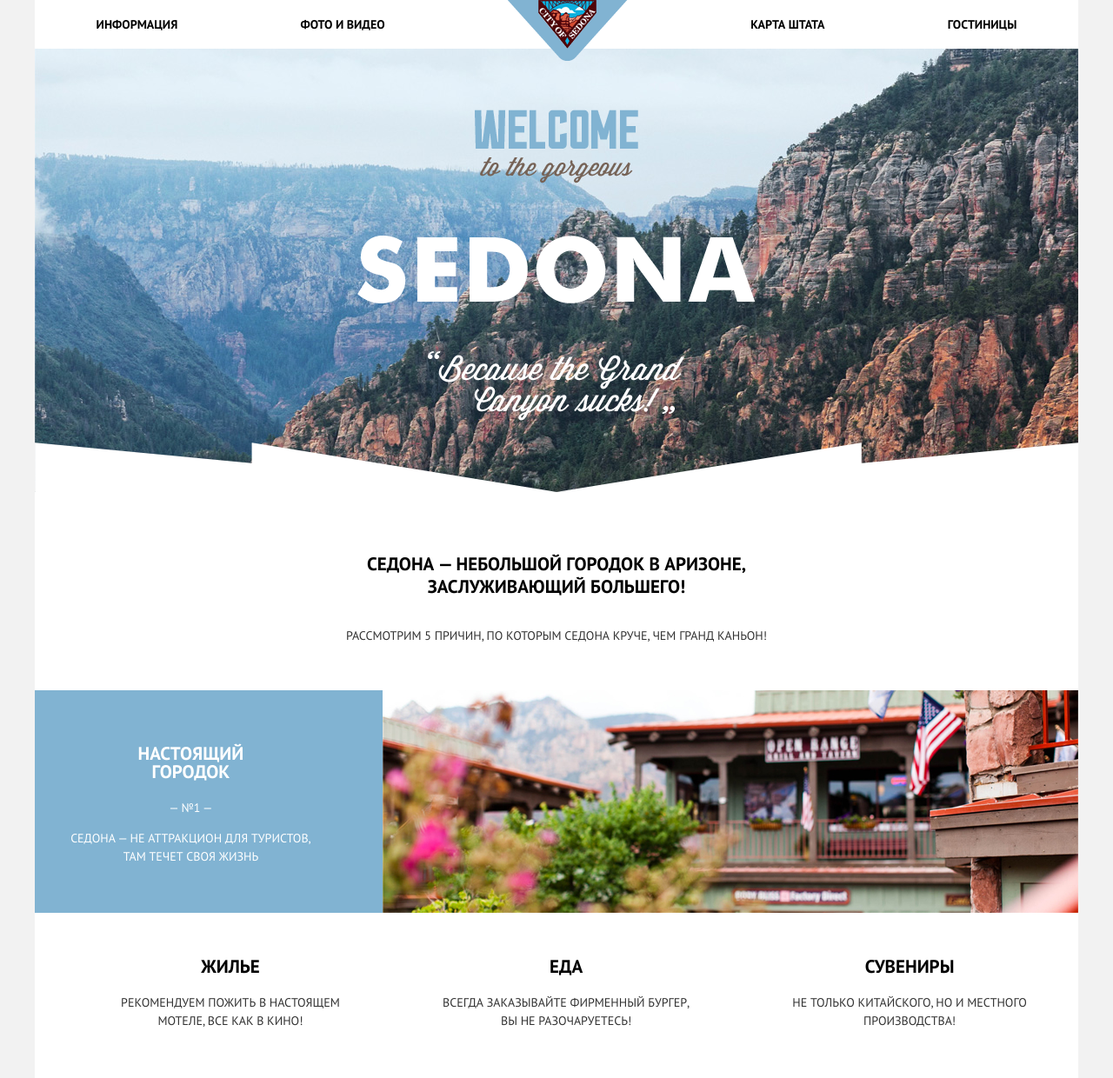
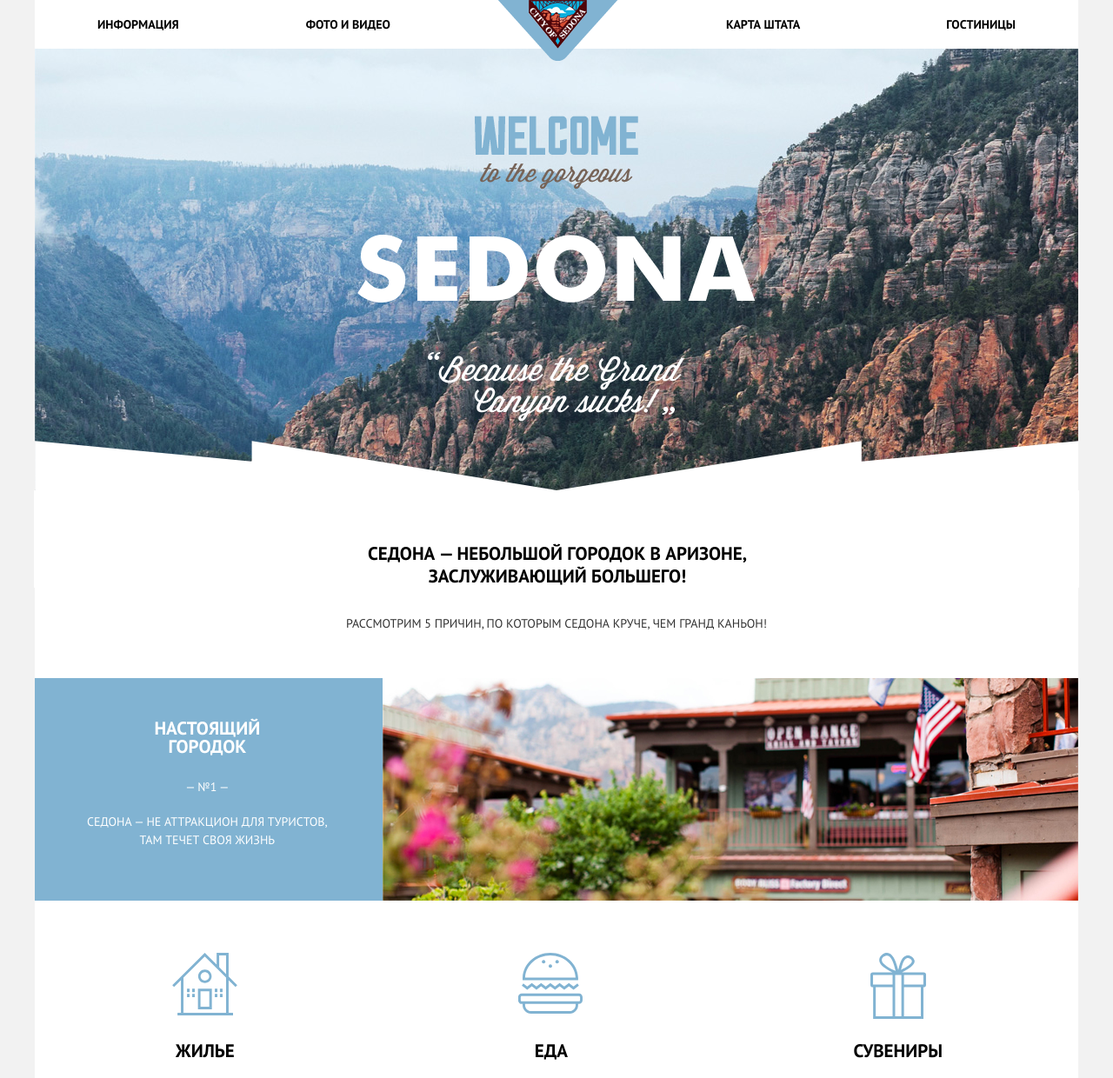
Before and after one commit to BulatNsbln/Sedona, a plain HTML site: page index.html in a window 1280 px wide. Shown: the top 1240 px of the page at 87% size. Drawn offline with Linux system fonts and the light colour scheme.

Commit message:
change style index.html

```diff
--- a/css/style.css
+++ b/css/style.css
@@ -151,6 +151,8 @@ a {
     line-height: 24px;
     font-weight: normal;
     color: #333333;
+    padding-top: 12px;
+    padding-left: 5px;
 }
 
 .search .button {
@@ -159,6 +161,10 @@ a {
     line-height: 26px;
 
     background-color: #766357;
+    display: inline-block;
+    margin-top: 30px;
+    padding: 30px 140px;
+
 }
 
 .search .button:hover {
@@ -375,7 +381,7 @@ fieldset {
 
     display: flex;
     flex-direction: row;
-    justify-content: space-around;
+
     align-items: center;
     background-color: #fff;
     height: 56px;
@@ -427,6 +433,7 @@ fieldset {
 
 .advantage {
     display: flex;
+    position: relative;
 }
 
 .advantage-1 img {
@@ -450,13 +457,12 @@ fieldset {
 
 .features-list {
     display: flex;
-    justify-content: space-around;
-
 }
 
 .main-header-logo {
     padding: 0;
     margin-top: 22px;
+    margin-left: 0px;
 }
 
 .images-intro {
@@ -466,7 +472,7 @@ fieldset {
 }
 
 .images-intro img:first-child {
-    margin-top: 70px;
+    margin-top: 77px;
 }
 
 .images-intro img:nth-child(2) {
@@ -474,20 +480,38 @@ fieldset {
 }
 
 .images-intro img:nth-child(3) {
-    margin-top: 60px;
+    margin-top: 52px;
 }
 
 .images-intro img:nth-child(4) {
-    margin-top: 55px;
+    margin-top: 57px;
 }
 
 .images-intro img:nth-child(5) {
-    margin-top: 25px;
+    margin-top: 22px;
 }
 
 .advantage div {
     text-align: center;
     margin: auto;
+}
+
+
+
+.advantage div p {
+    padding-top: 5px;
+}
+
+.advantage-1 div {
+    position: absolute;
+    top: 26px;
+    left: 60px;
+}
+
+.advantage-2 div {
+    position: absolute;
+    top: 25px;
+    right: 45px;
 }
 
 .advantages-list li {
@@ -496,14 +520,64 @@ fieldset {
 
 .feature-item {
     text-align: center;
+    margin-top: 30px;
+    margin-bottom: 32px;
 }
 
+.feature-item h3 {
+    padding: 0;
+    margin: 0;
+    margin-top: 30px;
+}
+
+.feature-item p {
+    padding: 0;
+    margin: 0;
+    margin-top: 24px;
+}
+
+.feature-item:nth-child(1) {
+    margin-left: 30px;
+}
+
+.feature-item:nth-child(2) {
+    margin-left: 130px;
+}
+
+.feature-item:nth-child(3) {
+    margin-left: 122px;
+}
+
+.feature-item:nth-child(3) h3{
+    margin-top: 26px;
+}
+
+.feature-item:nth-child(1) span {
+    background-image: url(../img/icon-1.svg);
+    background-repeat: no-repeat;
+}
+
+.feature-item:nth-child(2) span {
+    background-image: url(../img/icon-3.svg);
+    background-repeat: no-repeat;
+}
+
+.feature-item:nth-child(3) span {
+    background-image: url(../img/icon-2.svg);
+    background-repeat: no-repeat;
+    width: 64px;
+    height: 76px;;
+}
+
+
+
 .intro-title {
-    padding-top: 70px;
+    padding-top: 60px;
+    padding-left: 2px;
 }
 
 .advantages-title {
-    padding-top: 30px;
+    padding-top: 28px;
     padding-bottom: 50px;
 }
 
@@ -518,6 +592,7 @@ fieldset {
     padding-top: 30px;
     padding-bottom: 50px;
     margin-bottom: 0;
+    margin-top: 0;
 }
 
 .search {
@@ -527,6 +602,8 @@ fieldset {
 
 .search-title {
     margin: 0;
+    padding: 0;
+    padding-top: 50px;
 }
 
 .main-footer-1 {
@@ -574,3 +651,36 @@ fieldset {
     flex-direction: column;
     margin: 0;
 }
+
+.main-header-logo {
+    margin-left: 62px;
+
+}
+
+.info {
+    margin-left: 72px;
+
+}
+
+.photo {
+    margin-left: 146px;
+
+}
+
+.main-header-map {
+    margin-left: 124px;
+
+}
+
+.main-header-hotels {
+    margin-left: 168px;
+
+}
+
+.feature-item span {
+    display: block;
+    width: 75px;
+    height: 72px;
+    background-color: white;
+    margin: 0 auto;
+}
--- a/index.html
+++ b/index.html
@@ -24,10 +24,10 @@
                     <li class="photo">
                         <a href="photo.html">Фото и видео</a>
                     </li>
-                    <li>
+                    <li class="main-header-map">
                         <a href="map.html">Карта штата</a>
                     </li>
-                    <li>
+                    <li class="main-header-hotels">
                         <a href="hostels.html">Гостиницы</a>
                     </li>
                 </ul>
@@ -73,6 +73,7 @@
 
                 <ul class="features-list">
                         <li class="feature-item">
+                            <span></span>
                             <h3>Жилье</h3>
                             <p>
                                 Рекомендуем пожить в настоящем <br>
@@ -80,6 +81,7 @@
                             </p>
                         </li>
                         <li class="feature-item">
+                            <span></span>
                             <h3>Еда</h3>
                             <p>
                                 Всегда заказывайте фирменный бургер, <br>
@@ -87,6 +89,7 @@
                             </p>
                         </li>
                         <li class="feature-item">
+                            <span></span>
                             <h3>Сувениры</h3>
                             <p>
                                 Не только китайского, но и местного <br>
```
Also changed, not shown: img/icon-1.svg (added), img/icon-2.svg (added), img/icon-3.svg (added).
